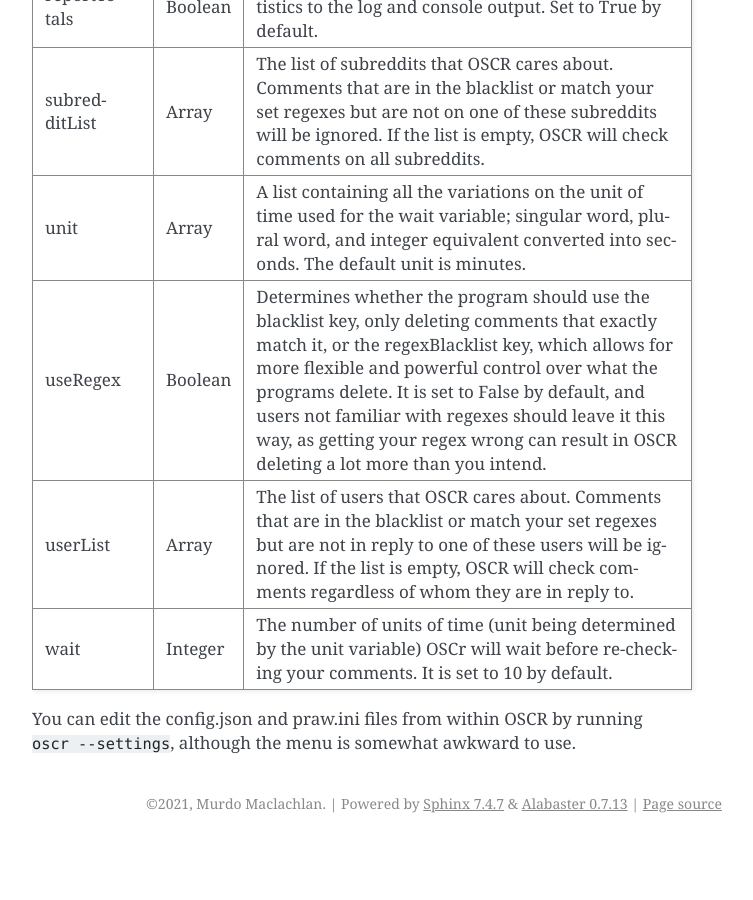
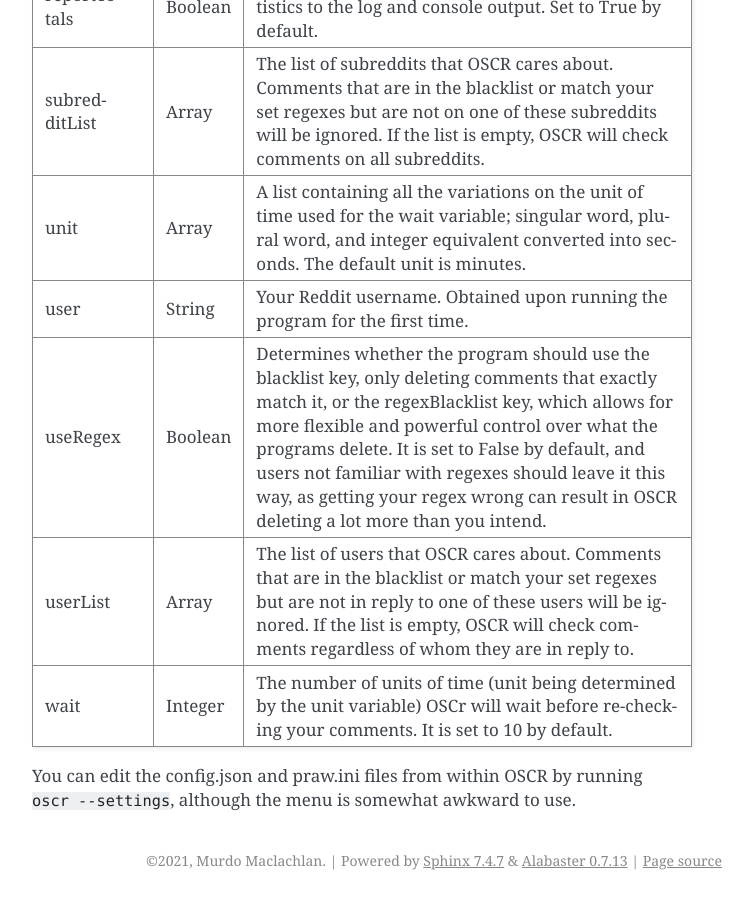
Before and after one commit to MurdoMaclachlan/oscr, a Sphinx documentation site: the page built from docs/source/configuration.rst, in a window 1280 px wide and 900 px high, scrolled down 2159 px. Shown: the whole window, without its empty margins (388-1141 px from the left). Built offline with Sphinx 7.4.7, drawn with Linux system fonts in a browser that asks for light colours; before the commit the page ends 3002 px from its top, so only the background shows below that.

Commit message:
i removed that but it turns out i needed it

```diff
--- a/docs/source/configuration.rst
+++ b/docs/source/configuration.rst
@@ -95,6 +95,9 @@ The following is an explanation of what each configuration option does:
    * - unit
      - Array
      - A list containing all the variations on the unit of time used for the wait variable; singular word, plural word, and integer equivalent converted into seconds. The default unit is minutes.
+   * - user
+     - String
+     - Your Reddit username. Obtained upon running the program for the first time.
    * - useRegex
      - Boolean
      - Determines whether the program should use the blacklist key, only deleting comments that exactly match it, or the regexBlacklist key, which allows for more flexible and powerful control over what the programs delete. It is set to False by default, and users not familiar with regexes should leave it this way, as getting your regex wrong can result in OSCR deleting a lot more than you intend.
```
